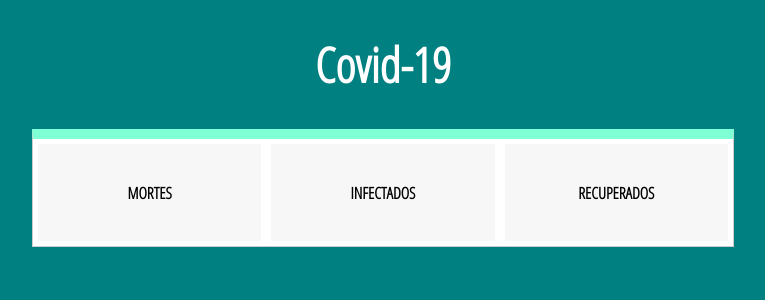
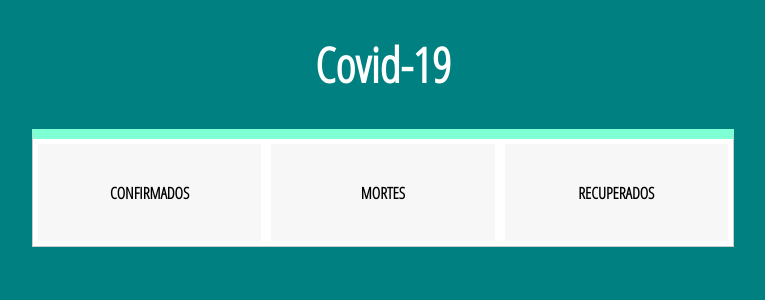
Before and after one commit to isabeladuarte/corona-api, an Angular app: page / in a window 1280 px wide. Shown: the top 300 px of the page, without its empty margins (265-1030 px from the left). Built offline with nearby package versions, Linux system fonts and the light colour scheme; no server answers; a web font is replaced by a local one.

Commit message:
Modified component

```diff
--- a/src/app/app.component.html
+++ b/src/app/app.component.html
@@ -5,12 +5,12 @@
 
 <div class="box-center">
   <div class="item1">
-    <h6>MORTES</h6>
+    <h6>CONFIRMADOS</h6>
     <p>{{confirmed}}</p>
   </div>
 
   <div class="item2">
-    <h6>INFECTADOS</h6>
+    <h6>MORTES</h6>
     <p>{{deaths}}</p>
   </div>
 
```
